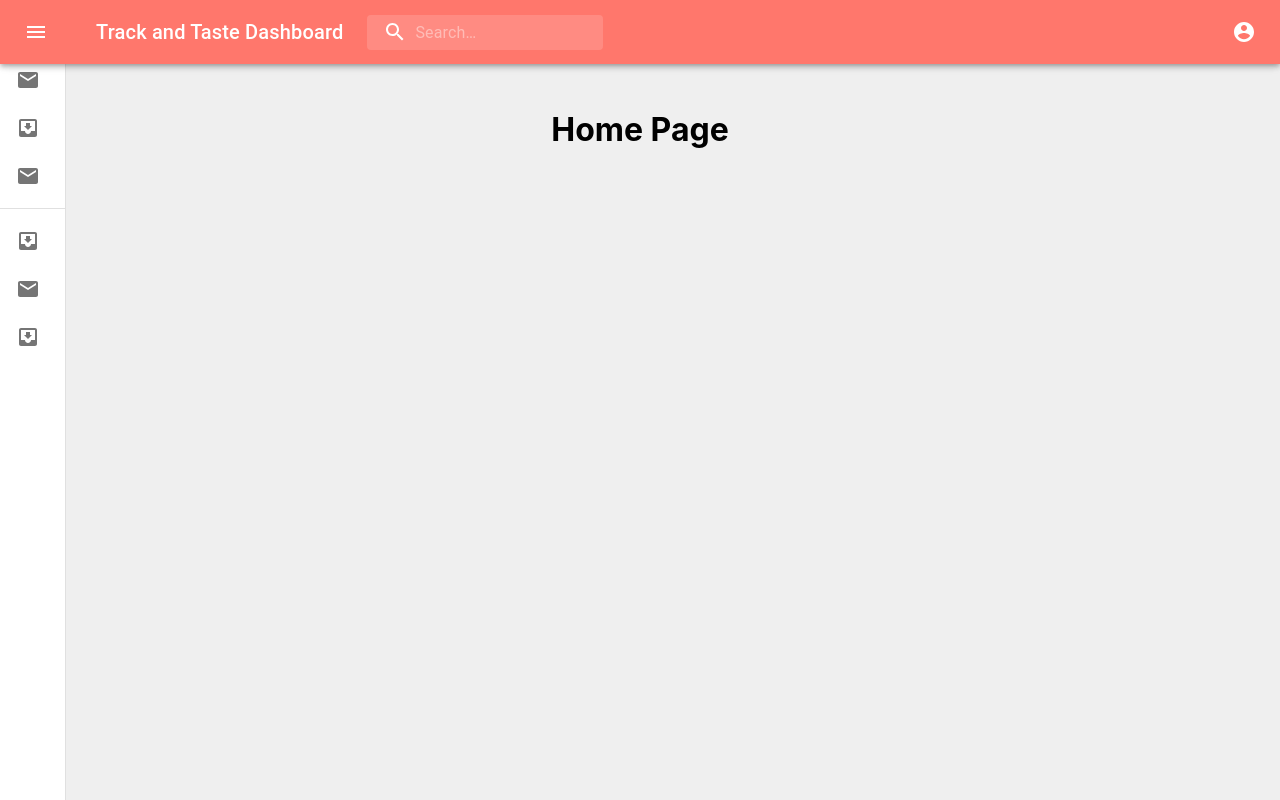
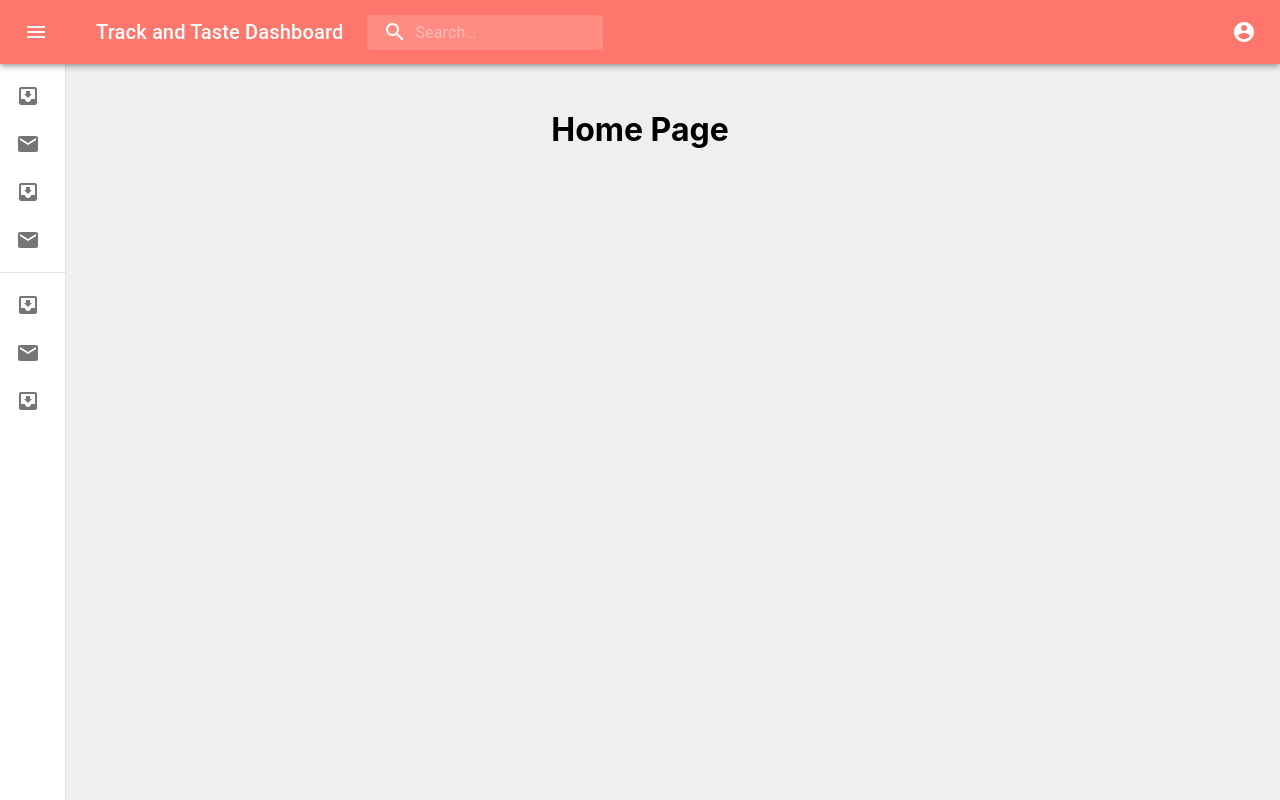
Before and after one commit to mbruty/COMP2003-2020-O, a React (Create React App) app in the folder website/: page / in a window 1280 px wide. Built offline with nearby package versions, Linux system fonts and the light colour scheme; no server answers.

Commit message:
Fixed drawer styling

```diff
--- a/website/src/styles/index.scss
+++ b/website/src/styles/index.scss
@@ -10,7 +10,7 @@
   height: 100vh;
 }
 
-#drawer > :first-child {
+#drawer-open > :first-child, #drawer-closed > :first-child {
  padding-top: 64px;
 }
 
```
